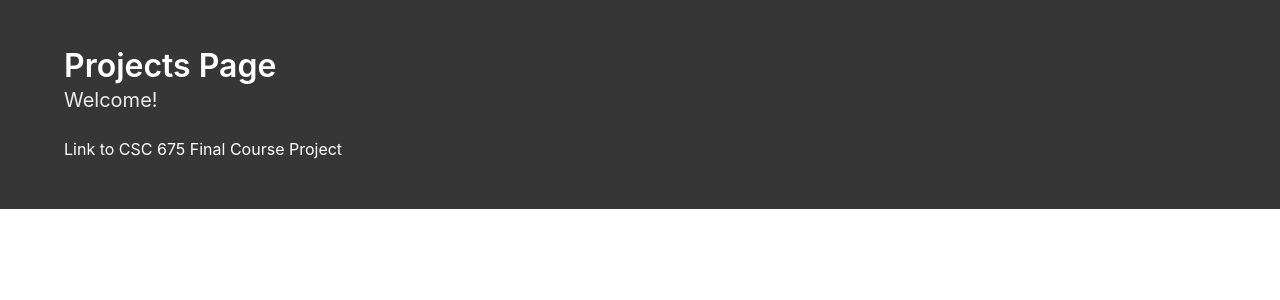
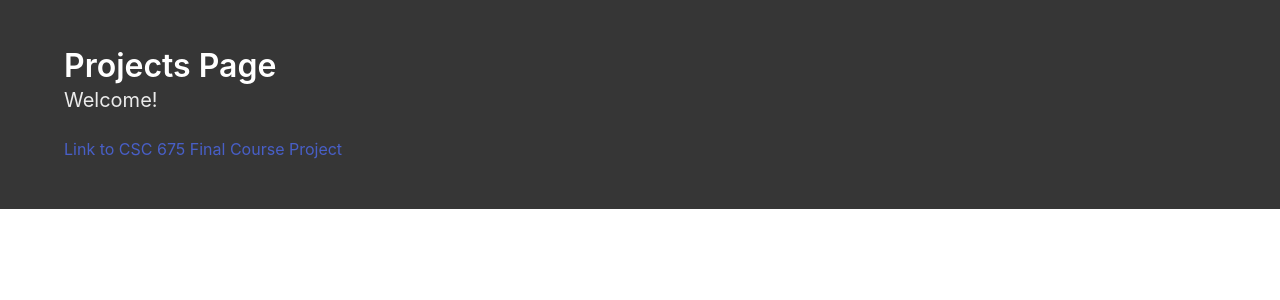
Before and after one commit to dayjames12/PersonalWebsite, a Node server app: page /projects in a window 1280 px wide. Shown: the part 76-376 px from the top of the page. Run offline with Node 20, Linux system fonts and the light colour scheme; some libraries are stand-ins or nearby versions.

Commit message:
Forgot to change one link color

```diff
--- a/views/projects.hbs
+++ b/views/projects.hbs
@@ -9,7 +9,7 @@
           Welcome!
         </h2>
         <p>
-          <a href="/database">
+          <a href="/database" class="has-text-link">
             Link to CSC 675 Final Course Project
           </a>
         </p>
```
